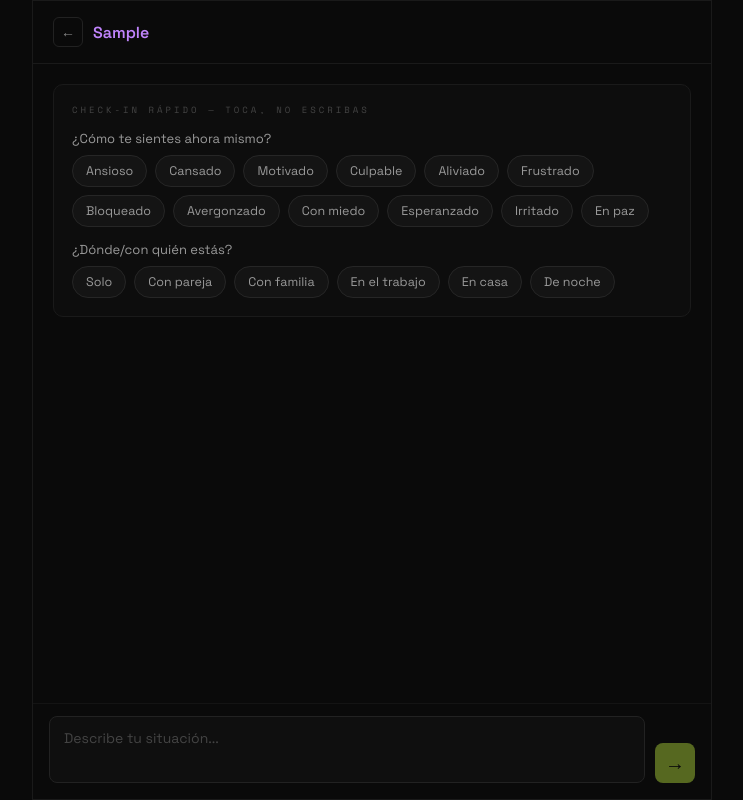
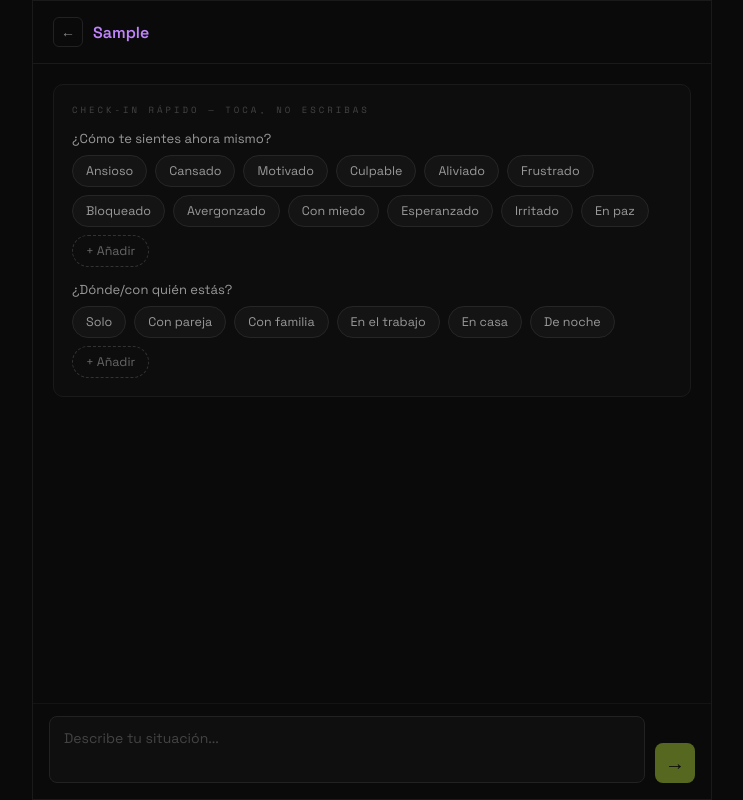
Before and after one commit to crsegura19-dotcom/pm1-v3, a Next.js app: page / in a window 1280 px wide. Both pictures are taken after typing "Sample" into the empty fields and a click on the button "+ Abrir combate". Shown: the whole page, without its empty margins (268-1011 px from the left). Built offline with nearby package versions, Linux system fonts and the light colour scheme.

Commit message:
Update PM1App.js

```diff
--- a/components/PM1App.js
+++ b/components/PM1App.js
@@ -115,9 +115,53 @@ function ObstacleCapture({ onConfirm, onSkip }) {
   );
 }
 
-// ============================================================================
-// APP PRINCIPAL
-// ============================================================================
+// Fila de chips con opción de añadir uno propio, tipo LIBEN ("+"). No sustituye
+// el texto libre, solo evita escribir cuando la opción ya existe en la lista.
+function ChipRow({ items, selected, onToggle, onAddCustom }) {
+  const [adding, setAdding] = useState(false);
+  const [text, setText] = useState("");
+
+  function submit() {
+    const v = text.trim();
+    if (v) onAddCustom(v);
+    setText("");
+    setAdding(false);
+  }
+
+  return (
+    <div style={styles.chipRow}>
+      {items.map((item) => (
+        <button
+          key={item}
+          style={{ ...styles.chip, ...(selected.includes(item) ? styles.chipActive : {}) }}
+          onClick={() => onToggle(item)}
+        >
+          {item}
+        </button>
+      ))}
+      {!adding ? (
+        <button style={styles.chipAddBtn} onClick={() => setAdding(true)}>+ Añadir</button>
+      ) : (
+        <div style={styles.chipAddRow}>
+          <input
+            style={styles.chipAddInput}
+            value={text}
+            onChange={(e) => setText(e.target.value)}
+            onKeyDown={(e) => {
+              if (e.key === "Enter") submit();
+              if (e.key === "Escape") { setAdding(false); setText(""); }
+            }}
+            placeholder="Escribe y pulsa Enter"
+            autoFocus
+          />
+          <button style={styles.chipAddConfirm} onClick={submit}>✓</button>
+        </div>
+      )}
+    </div>
+  );
+}
+
+
 
 export default function PM1App() {
   const [view, setView] = useState("map");
@@ -132,6 +176,8 @@ export default function PM1App() {
   const [obstacleCapture, setObstacleCapture] = useState(null); // { threadId, missionId, context: 'confront'|'bar' }
   const [checkinFeelings, setCheckinFeelings] = useState([]);
   const [checkinContexts, setCheckinContexts] = useState([]);
+  const [customFeelings, setCustomFeelings] = useState([]);
+  const [customContexts, setCustomContexts] = useState([]);
   const messagesEndRef = useRef(null);
 
   useEffect(() => {
@@ -206,6 +252,16 @@ export default function PM1App() {
   // ============================================================================
   function toggleChip(list, setList, item) {
     setList(list.includes(item) ? list.filter((x) => x !== item) : [...list, item]);
+  }
+
+  function addCustomFeeling(value) {
+    setCustomFeelings((c) => (c.includes(value) ? c : [...c, value]));
+    setCheckinFeelings((c) => (c.includes(value) ? c : [...c, value]));
+  }
+
+  function addCustomContext(value) {
+    setCustomContexts((c) => (c.includes(value) ? c : [...c, value]));
+    setCheckinContexts((c) => (c.includes(value) ? c : [...c, value]));
   }
 
   function useCheckinAsInput() {
@@ -719,29 +775,19 @@ export default function PM1App() {
             <div style={styles.checkinCard}>
               <span style={styles.sectionLabel}>CHECK-IN RÁPIDO — TOCA, NO ESCRIBAS</span>
               <p style={styles.checkinQuestion}>¿Cómo te sientes ahora mismo?</p>
-              <div style={styles.chipRow}>
-                {FEELING_CHIPS.map((f) => (
-                  <button
-                    key={f}
-                    style={{ ...styles.chip, ...(checkinFeelings.includes(f) ? styles.chipActive : {}) }}
-                    onClick={() => toggleChip(checkinFeelings, setCheckinFeelings, f)}
-                  >
-                    {f}
-                  </button>
-                ))}
-              </div>
+              <ChipRow
+                items={[...FEELING_CHIPS, ...customFeelings]}
+                selected={checkinFeelings}
+                onToggle={(f) => toggleChip(checkinFeelings, setCheckinFeelings, f)}
+                onAddCustom={addCustomFeeling}
+              />
               <p style={styles.checkinQuestion}>¿Dónde/con quién estás?</p>
-              <div style={styles.chipRow}>
-                {CONTEXT_CHIPS.map((c) => (
-                  <button
-                    key={c}
-                    style={{ ...styles.chip, ...(checkinContexts.includes(c) ? styles.chipActive : {}) }}
-                    onClick={() => toggleChip(checkinContexts, setCheckinContexts, c)}
-                  >
-                    {c}
-                  </button>
-                ))}
-              </div>
+              <ChipRow
+                items={[...CONTEXT_CHIPS, ...customContexts]}
+                selected={checkinContexts}
+                onToggle={(c) => toggleChip(checkinContexts, setCheckinContexts, c)}
+                onAddCustom={addCustomContext}
+              />
               {(checkinFeelings.length > 0 || checkinContexts.length > 0) && (
                 <button style={styles.checkinUseBtn} onClick={useCheckinAsInput}>Usar esto para empezar →</button>
               )}
@@ -905,6 +951,10 @@ const styles = {
   chipRow: { display: "flex", flexWrap: "wrap", gap: 8 },
   chip: { background: "#141414", border: "1px solid #262626", color: "#999", fontSize: 12.5, padding: "7px 13px", borderRadius: 20, cursor: "pointer", fontFamily: "'Space Grotesk', sans-serif" },
   chipActive: { background: "rgba(200,245,66,0.12)", border: "1px solid #c8f542", color: "#c8f542" },
+  chipAddBtn: { background: "none", border: "1px dashed #333", color: "#666", fontSize: 12.5, padding: "7px 13px", borderRadius: 20, cursor: "pointer", fontFamily: "'Space Grotesk', sans-serif" },
+  chipAddRow: { display: "flex", gap: 6, alignItems: "center" },
+  chipAddInput: { background: "#0a0a0a", border: "1px solid #c8f542", borderRadius: 20, color: "#e8e8e8", fontSize: 12.5, padding: "7px 13px", fontFamily: "'Space Grotesk', sans-serif", minWidth: 140 },
+  chipAddConfirm: { background: "#c8f542", color: "#0a0a0a", border: "none", borderRadius: "50%", width: 28, height: 28, fontSize: 13, fontWeight: 700, cursor: "pointer", flexShrink: 0 },
   checkinUseBtn: { marginTop: 10, background: "#c8f542", color: "#0a0a0a", border: "none", borderRadius: 8, padding: "10px", fontSize: 13, fontWeight: 600, cursor: "pointer" },
 
   combatTag: { marginTop: 12, padding: "10px 12px", background: "rgba(200,245,66,0.06)", border: "1px solid rgba(200,245,66,0.2)", borderRadius: 6, display: "flex", flexDirection: "column", gap: 8 },
```
